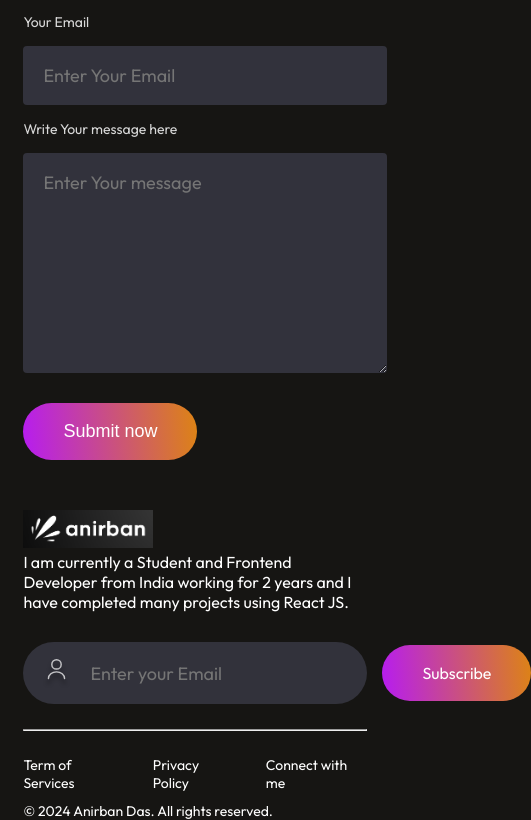
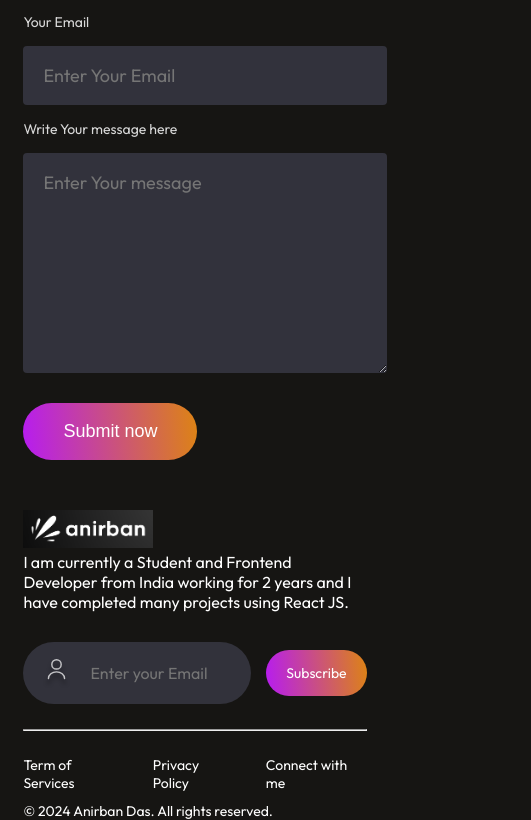
Before and after one commit to Anirban642/portfolio-react, a React (Vite) app: page / in a window 390 px wide. Shown: the part 4574-5394 px from the top of the page, 531 px wide, since content can reach past the window. Built offline with nearby package versions, Linux system fonts and the light colour scheme.

Commit message:
footer responsive

```diff
--- a/src/Components/Footer/Footer.css
+++ b/src/Components/Footer/Footer.css
@@ -86,4 +86,12 @@
         flex-direction: column-reverse;
         font-size: 14px;
     }
+    .footer-email-input input{
+        width: 100%;
+        font-size: 16px;
+    }
+    .footer-subscribe{
+        font-size: 14px;
+        padding: 14px 20px;
+    }
 }
```
